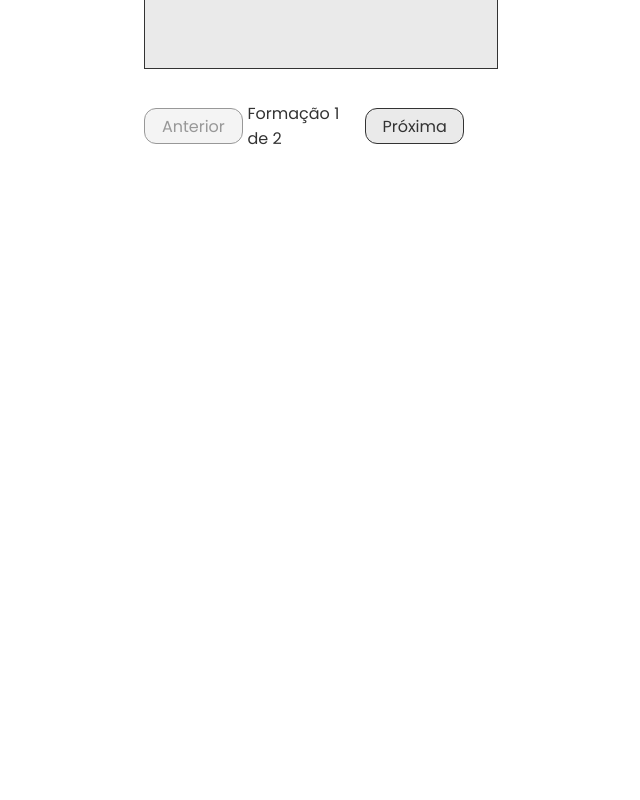
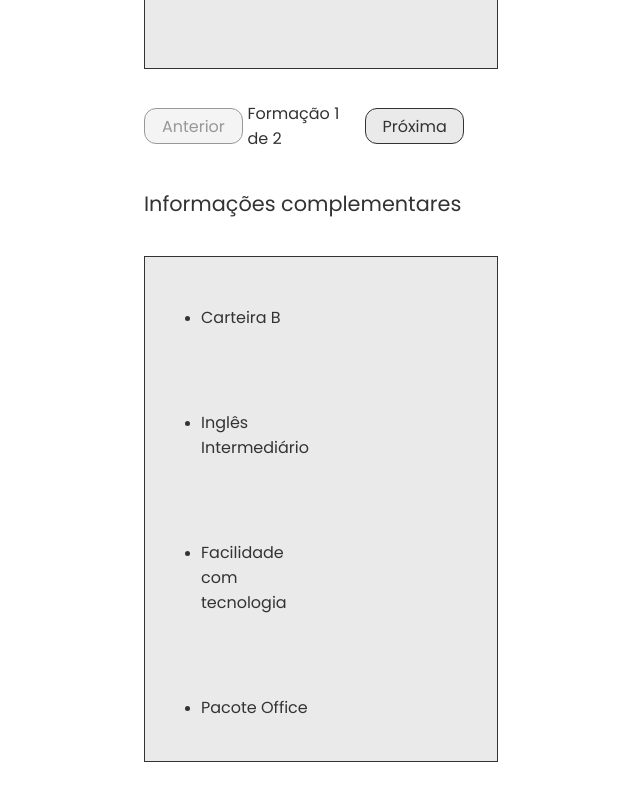
Before and after one commit to lucas14guesser/portifolio-gh, a React (Vite) app: page /curriculo in a window 1280 px wide. Shown: the part 1428-2228 px from the top of the page, without its empty margins (336-976 px from the left). Before the commit the page ends 1691 px from the top, so only its background shows below. Built offline with nearby package versions, Linux system fonts and the light colour scheme.

Commit message:
att curriculo & sobremim

```diff
--- a/src/pages/CurriculoPage.jsx
+++ b/src/pages/CurriculoPage.jsx
@@ -45,6 +45,21 @@ function CurriculoPage() {
       data: "ABRIL DE 2025 - ABRIL DE 2026",
       empresa: "UNIVERSIDADE DO SUL DE SANTA CATARINA - UNISUL",
       descricao: "Pós-Graduação em Jornalismo Esportivo e Multimídias - Andamento"
+    },
+  ]
+
+  const infoComplementares = [
+    {
+      item: 'Carteira B',
+    },
+    {
+      item: 'Inglês Intermediário',
+    },
+    {
+      item: 'Facilidade com tecnologia',
+    },
+    {
+      item: 'Pacote Office',
     },
   ]
 
@@ -131,6 +146,22 @@ function CurriculoPage() {
         </PagBtn>
       </Paginacao>
 
+
+      <div>
+        <TitleCurriculo>Informações complementares</TitleCurriculo> {/* title */}
+      </div>
+      <SubcontainerDataCurriculo>
+        <SubcontainerDataText>
+          {infoComplementares.map((infos, index) => (
+            <ul key={index}>
+              <li>
+                <p>{infos.item}</p>
+              </li>
+            </ul>
+          ))}
+        </SubcontainerDataText>
+      </SubcontainerDataCurriculo>
+
     </ContainerCurriculoPage>
   )
 }
--- a/src/pages/SobreMimPage.jsx
+++ b/src/pages/SobreMimPage.jsx
@@ -41,7 +41,7 @@ function SobreMimPage() {
 
   const SobreMim = [
     {
-      sobreMim: "Fora do trabalho, sou um padrinho babão, torcedor fanático do melhor time do Sul (fica a seu critério imaginar qual seja hehehe). Gosto muito de tudo que envolve terror, como filmes e séries, mas também curto outros gêneros. Acompanho One Piece como um verdadeiro 'Chapéu de Palha' e minha série preferida é The Walking Dead. Gosto bastante de cerveja e uísque, mas não sou muito chegado às demais bebidas alcoólicas."
+      sobreMim: "Sou bacharel em Jornalismo pela Unisul e atualmente curso pósgraduação em Jornalismo Esportivo e Multimídias, também pela mesma universidade. Atuei por dois anos na área de comunicação institucional e recentemente trabalhei em uma agência de assessoria de imprensa. Tenho experiência em suporte administrativo, produção de releases, atendimento à imprensa, cobertura de eventos, além da criação de roteiros e conteúdos para redes sociais."
     },
   ]
 
```
Also changed, not shown: 6 other files (tests, documents, lock files or other folders).
